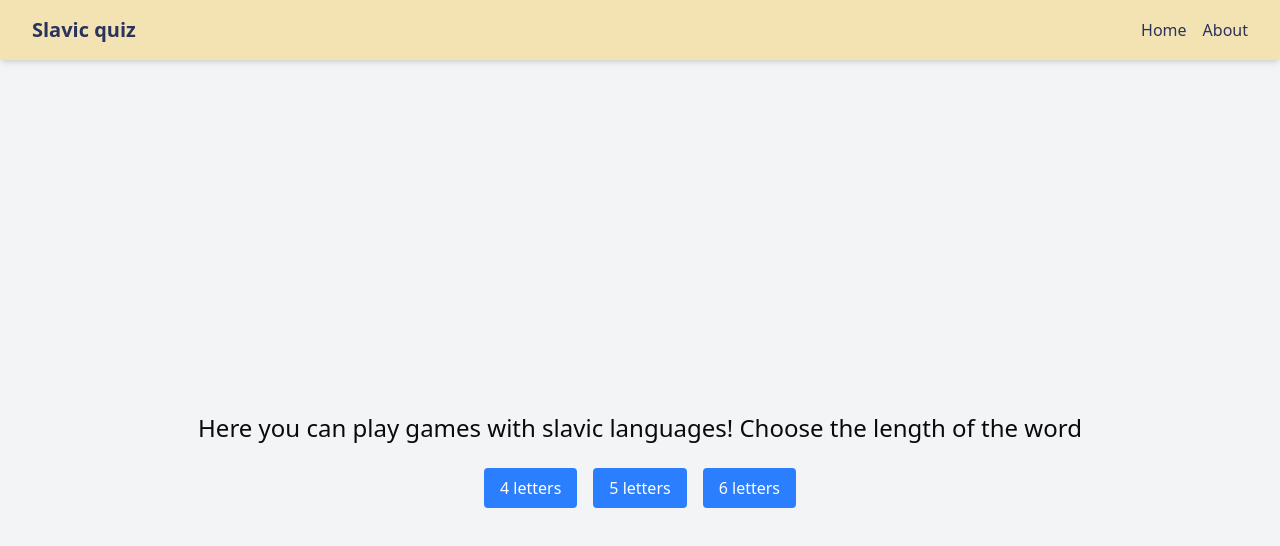
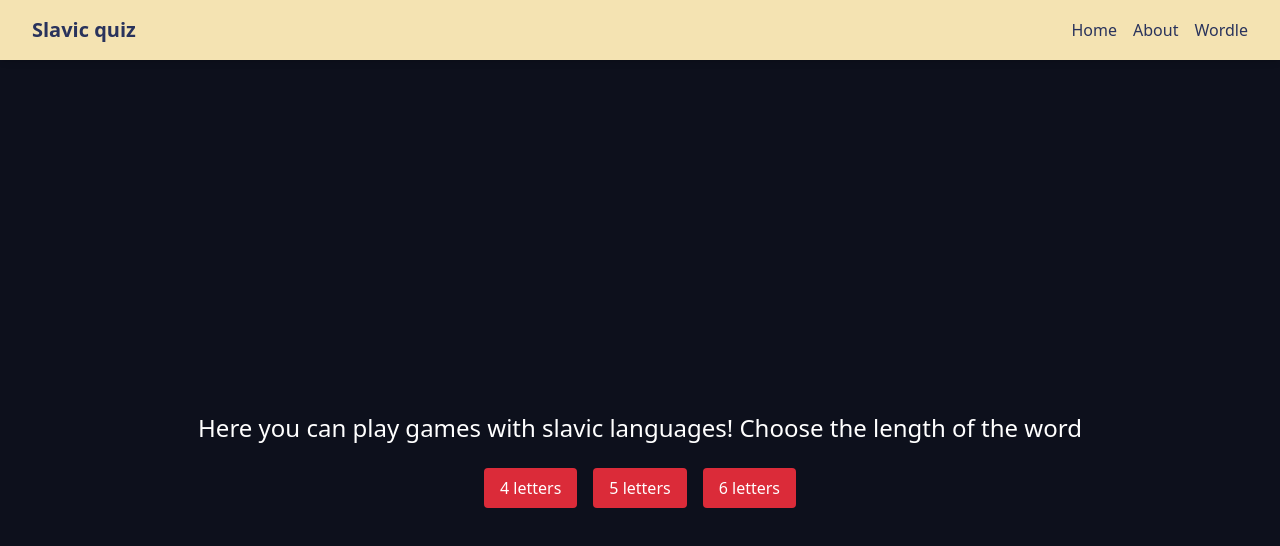
Before and after one commit to MotilQR/slavic_conjugation_quiz, a Next.js app: page /game in a window 1280 px wide. Shown: the top 546 px of the page. Built offline with nearby package versions, Linux system fonts and the light colour scheme.

Commit message:
Added loading and game to header

```diff
--- a/src/app/components/header.tsx
+++ b/src/app/components/header.tsx
@@ -19,6 +19,7 @@ export default function Header() {
       <nav className="flex gap-4">
         <Link href={`/?lang=${currentLang}`} className="text-[#29335C] hover:text-[#0D101C] hover:underline">{l.header.home}</Link>
         <Link href={`/about?lang=${currentLang}`} className="text-[#29335C] hover:text-[#0D101C] hover:underline">{l.header.about}</Link>
+        <Link href={`/game?lang=${currentLang}`} className="text-[#29335C] hover:text-[#0D101C] hover:underline">{l.header.game}</Link>
         {/* <select
           value={currentLang}
           onChange={(e) => changeLanguage(e.target.value)}
--- a/src/app/game/page.js
+++ b/src/app/game/page.js
@@ -20,6 +20,7 @@ export default function Home() {
   const [isGameOver, setIsGameOver] = useState(false);
   const [message, setMessage] = useState('');
   const [answer, setAnswer] = useState('');
+  const [loading, setLoading] = useState(false);
   const l = en;
 
   const supabaseUrl = "https://qvtjiinmoosyootzrjhs.supabase.co";
@@ -28,17 +29,21 @@ export default function Home() {
 
   const fetchWord = async (length) => {
     setWordLength(length)
+    setLoading(true);
+    let ans = null;
+    while (ans == null) {
       const minId = Math.floor(Math.random() * (394250 + 1));
       const { data, error } = await supabase
           .from("lemmas")
           .select("id, lemma")
           .gt("id", minId)
       const dataF = data.filter(item => item.lemma.length === length);
-    console.log(dataF);
       const randId = Math.floor(Math.random() * (dataF.length + 1));
-    const ans = dataF[randId].lemma;
+      ans = dataF[randId] ? dataF[randId].lemma : null;
+    }
     console.log(ans)
     setAnswer(String(ans.toLowerCase()));
+    setLoading(false);
   }
 
   useEffect(() => {
@@ -103,6 +108,7 @@ export default function Home() {
 
 
     const resetGame = () => {
+        setAnswer(fetchWord(wordLength))
         setGuesses([]);
         setCurrentGuess('');
         setRevealed([]);
@@ -118,16 +124,24 @@ export default function Home() {
     return 'bg-gray-700 text-white';
   };
 
+  if (loading) {
+    return (
+      <div className="min-h-screen bg-[#0D101C] text-white">
+        <h1>Loading...</h1>
+      </div>
+    )
+  }
+
   if (!wordLength) {
     return (
-      <div className="flex flex-col items-center justify-center h-screen bg-gray-100">
-        <h1 className="text-2xl mb-6">{l.wordle.title}</h1>
+      <div className="flex flex-col items-center justify-center h-screen bg-[#0D101C]">
+        <h1 className="text-2xl mb-6 justify-center text-white">{l.wordle.title}</h1>
         <div className="flex gap-4">
           {[4, 5, 6].map(len => (
             <button
               key={len}
               onClick={() => fetchWord(len)}
-              className="px-4 py-2 bg-blue-500 text-white rounded hover:bg-blue-600"
+              className="px-4 py-2 bg-[#DB2B39] hover:bg-[#AE1E2A] transition text-white rounded"
             >
               {len} {l.wordle.let}
             </button>
@@ -138,7 +152,7 @@ export default function Home() {
   }
 
   return (
-    <div className="flex flex-col items-center justify-center min-h-screen bg-gray-100 p-4">
+    <div className="flex flex-col items-center justify-center min-h-screen bg-[#0D101C] p-4">
 
       <div className="grid gap-2 mb-4">
         {Array.from({ length: MAX_ATTEMPTS }).map((_, rowIndex) => {
@@ -178,17 +192,17 @@ export default function Home() {
       {/* Показываем сообщение после анимации */}
       {message && (
         <div className="mt-4 flex flex-col items-center">
-          <p className="text-xl mb-2">{message}</p>
+          <p className="text-xl text-white mb-2">{message}</p>
           <div className="flex gap-4">
             <button
                 onClick={resetGame}
-                className="px-4 py-2 bg-blue-500 text-white rounded hover:bg-blue-600"
+                className="px-4 py-2 bg-[#DB2B39] hover:bg-[#AE1E2A] transition text-white rounded"
             >
                 {l.wordle.retry}
             </button>
             <button
                 onClick={() => window.location.reload()}
-                className="px-4 py-2 bg-blue-500 text-white rounded hover:bg-blue-600"
+                className="px-4 py-2 bg-[#DB2B39] hover:bg-[#AE1E2A] transition text-white rounded"
             >
                 {l.wordle.back}
             </button>
--- a/src/app/locales/en.json
+++ b/src/app/locales/en.json
@@ -3,7 +3,8 @@
     "header": {
         "title": "Slavic quiz",
         "home": "Home",
-        "about": "About"
+        "about": "About",
+        "game": "Wordle"
     },
 
     "homePage": {
```
Lines whose indentation alone changed are shown as unchanged.
